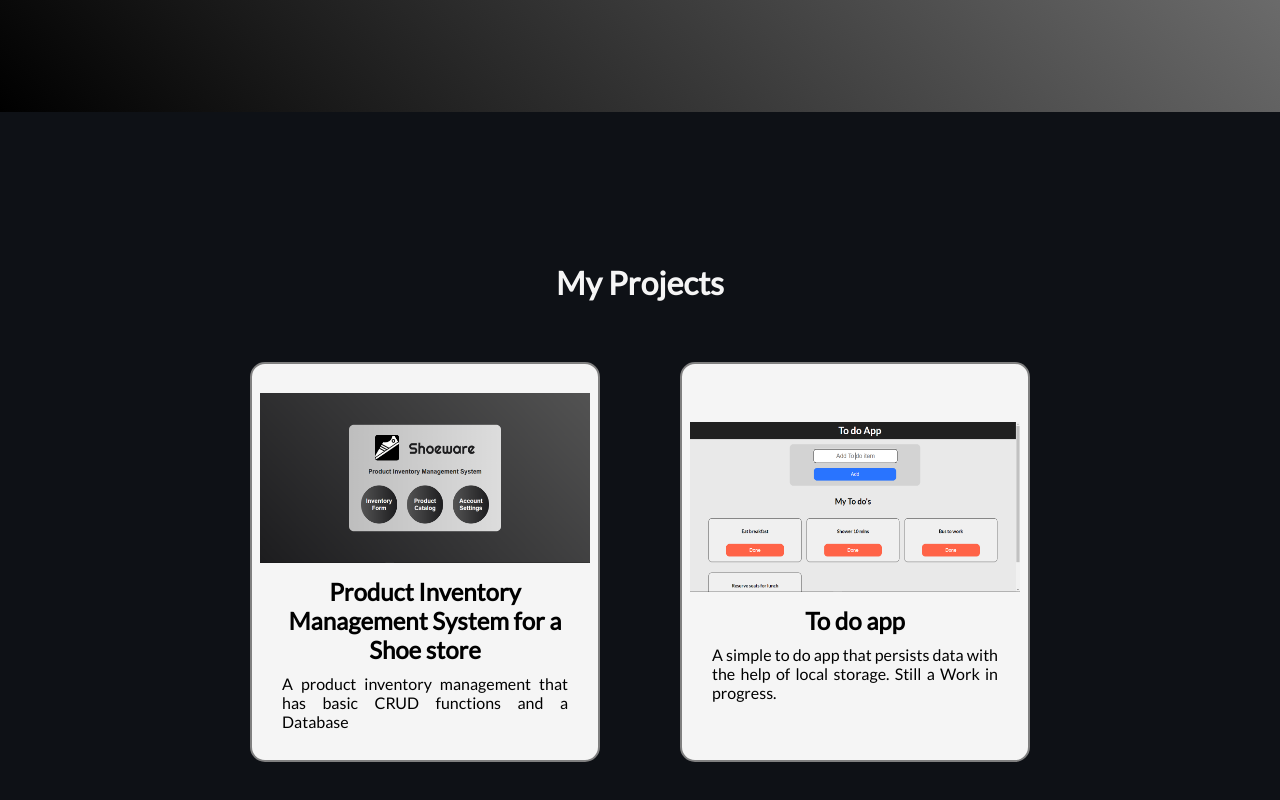
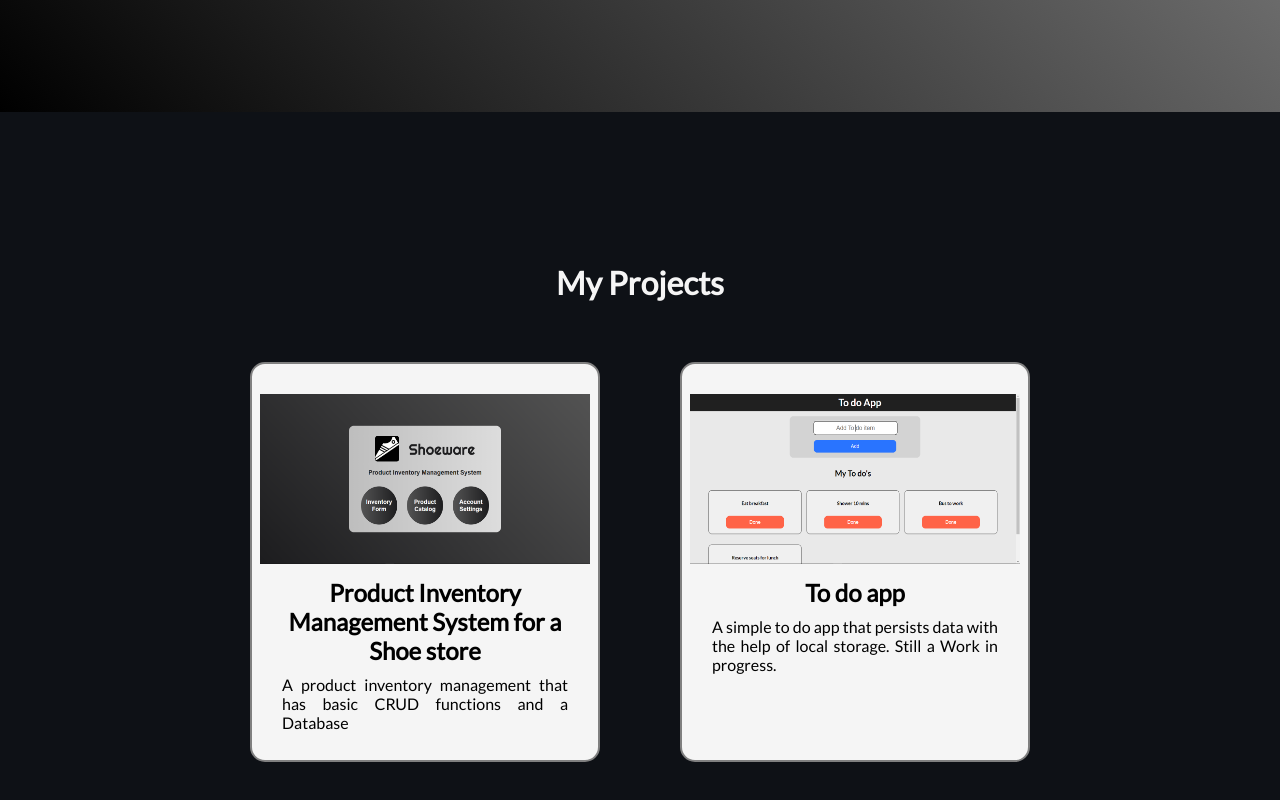
Before and after one commit to rafimps18/Portfolio, a React (Vite) app: page / in a window 1280 px wide. Shown: the part 668-1468 px from the top of the page. Built offline with nearby package versions, Linux system fonts and the light colour scheme.

Commit message:
Made some small layout fixes for project cards

```diff
--- a/src/components/project-card/ProjectCard.css
+++ b/src/components/project-card/ProjectCard.css
@@ -12,13 +12,12 @@
   display: flex;
   flex-direction: column;
   align-items: center;
-  justify-content: center;
   background-color: whitesmoke;
   border: 2px grey solid;
   border-radius: 15px;
   height: 400px;
   width: 350px;
-  padding: 20px 10px;
+  padding: 30px 10px 20px 10px;
   transition: all 0.1s ease 0s;
 }
 
```
